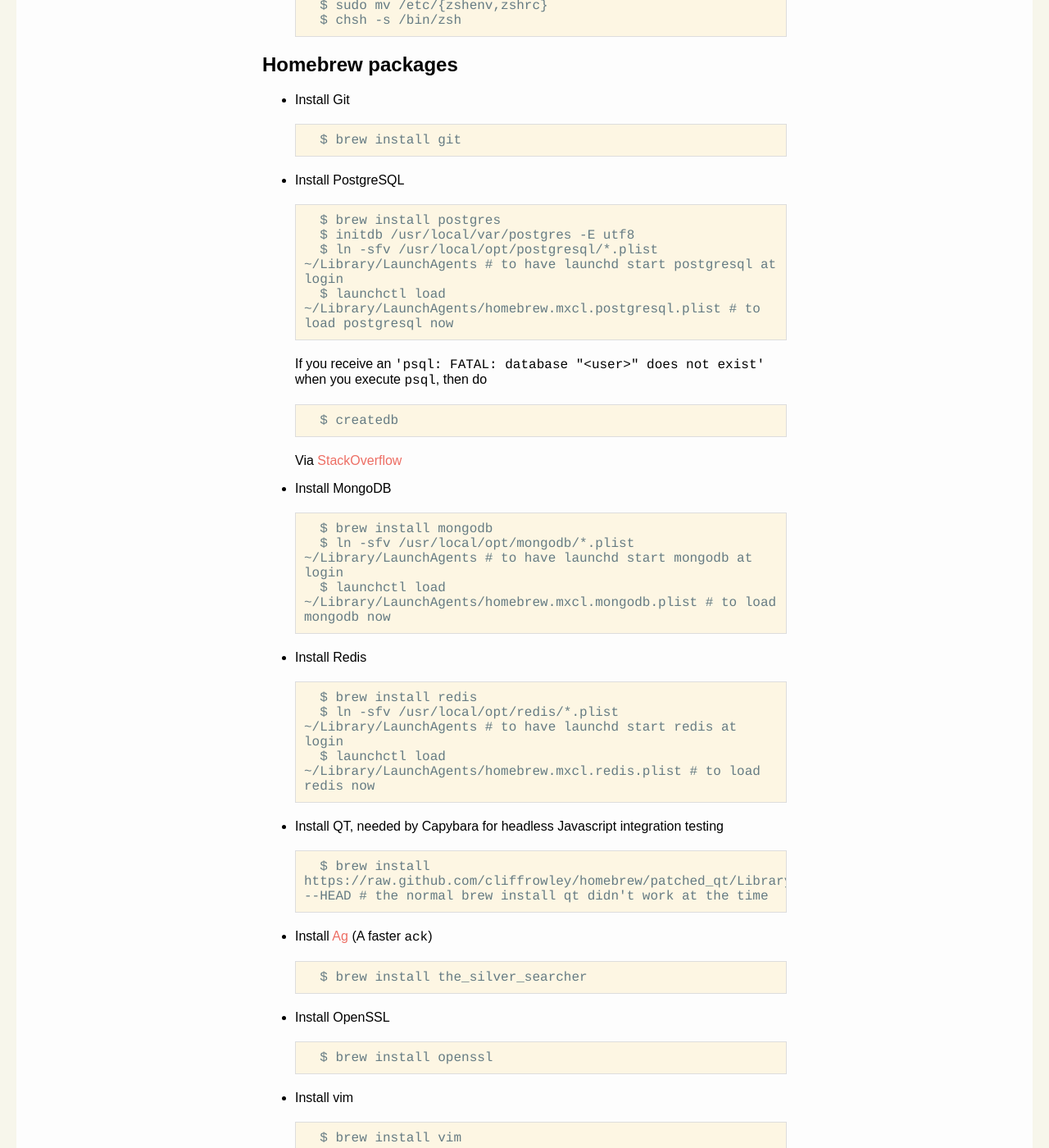
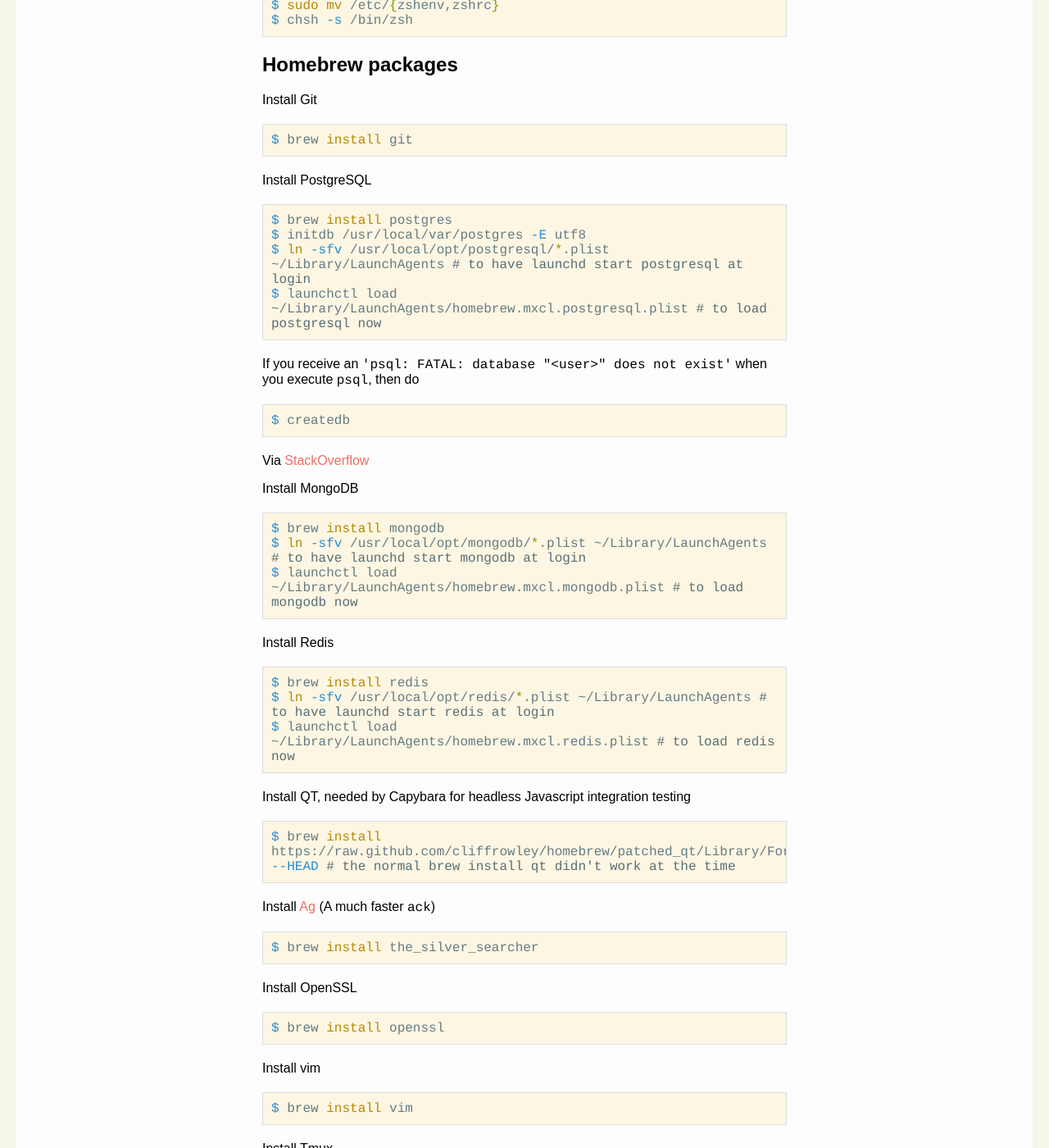
Before and after one commit to edgarhenriquez/edgarhenriquez.github.com, a Jekyll site: the page built from _posts/2013-11-09-setting-up-a-development-machine-on-mavericks.md, in a window 1280 px wide and 1400 px high, scrolled down 754 px. Shown: the whole window at 82% size. Built offline with Jekyll 4.4.1, drawn with Linux system fonts in a browser that asks for light colours; nearby versions of some CDN libraries; some of the changed text lies outside the part shown.

Commit message:
Update article to enable syntax highlighting

```diff
--- a/_posts/2013-11-09-setting-up-a-development-machine-on-mavericks.md
+++ b/_posts/2013-11-09-setting-up-a-development-machine-on-mavericks.md
@@ -12,135 +12,187 @@
 
 ## First steps
 
-- Update the system
+Update the system
 
-        $ sudo softwareupdate -iav
+{% highlight bash %}
+$ sudo softwareupdate -iav
+{% endhighlight %}
 
-- Install the Command Line Tools
+Install the Command Line Tools
 
-        $ xcode-select --install
+{% highlight bash %}
+$ xcode-select --install
+{% endhighlight %}
 
-- Install [Homebrew](http://brew.sh/)
+Install [Homebrew](http://brew.sh/)
 
-        $ ruby -e "$(curl -fsSkL raw.github.com/mxcl/homebrew/go)"
-        $ brew update
+{% highlight bash %}
+$ ruby -e "$(curl -fsSkL raw.github.com/mxcl/homebrew/go)"
+$ brew update
+{% endhighlight %}
 
-- Open `/etc/paths` and move `/usr/local/bin` to the first line, then add `/usr/local/sbin` next.
+Open `/etc/paths` and move `/usr/local/bin` to the first line, then add `/usr/local/sbin` next.
 
-- Set Zsh as default shell
+Set Zsh as default shell
 
-        $ sudo mv /etc/{zshenv,zshrc}
-        $ chsh -s /bin/zsh
+{% highlight bash %}
+$ sudo mv /etc/{zshenv,zshrc}
+$ chsh -s /bin/zsh
+{% endhighlight %}
 
 
 ## Homebrew packages
 
-- Install Git
+Install Git
 
-        $ brew install git
+{% highlight bash %}
+$ brew install git
+{% endhighlight %}
 
-- Install PostgreSQL
+Install PostgreSQL
 
-        $ brew install postgres
-        $ initdb /usr/local/var/postgres -E utf8
-        $ ln -sfv /usr/local/opt/postgresql/*.plist ~/Library/LaunchAgents # to have launchd start postgresql at login
-        $ launchctl load ~/Library/LaunchAgents/homebrew.mxcl.postgresql.plist # to load postgresql now
+{% highlight bash %}
+$ brew install postgres
+$ initdb /usr/local/var/postgres -E utf8
+$ ln -sfv /usr/local/opt/postgresql/*.plist ~/Library/LaunchAgents # to have launchd start postgresql at login
+$ launchctl load ~/Library/LaunchAgents/homebrew.mxcl.postgresql.plist # to load postgresql now
+{% endhighlight %}
 
   If you receive an `'psql: FATAL:  database "<user>" does not exist'` when you execute `psql`, then do
 
-        $ createdb
+{% highlight bash %}
+$ createdb
+{% endhighlight %}
 
   Via [StackOverflow](http://stackoverflow.com/questions/17633422/psql-fatal-database-user-does-not-exist)
 
-- Install MongoDB
+Install MongoDB
 
-        $ brew install mongodb
-        $ ln -sfv /usr/local/opt/mongodb/*.plist ~/Library/LaunchAgents # to have launchd start mongodb at login
-        $ launchctl load ~/Library/LaunchAgents/homebrew.mxcl.mongodb.plist # to load mongodb now
+{% highlight bash %}
+$ brew install mongodb
+$ ln -sfv /usr/local/opt/mongodb/*.plist ~/Library/LaunchAgents # to have launchd start mongodb at login
+$ launchctl load ~/Library/LaunchAgents/homebrew.mxcl.mongodb.plist # to load mongodb now
+{% endhighlight %}
 
-- Install Redis
+Install Redis
 
-        $ brew install redis
-        $ ln -sfv /usr/local/opt/redis/*.plist ~/Library/LaunchAgents # to have launchd start redis at login
-        $ launchctl load ~/Library/LaunchAgents/homebrew.mxcl.redis.plist # to load redis now
+{% highlight bash %}
+$ brew install redis
+$ ln -sfv /usr/local/opt/redis/*.plist ~/Library/LaunchAgents # to have launchd start redis at login
+$ launchctl load ~/Library/LaunchAgents/homebrew.mxcl.redis.plist # to load redis now
+{% endhighlight %}
 
-- Install QT, needed by Capybara for headless Javascript integration testing
+Install QT, needed by Capybara for headless Javascript integration testing
 
-        $ brew install https://raw.github.com/cliffrowley/homebrew/patched_qt/Library/Formula/qt.rb --HEAD # the normal brew install qt didn't work at the time
+{% highlight bash %}
+$ brew install https://raw.github.com/cliffrowley/homebrew/patched_qt/Library/Formula/qt.rb --HEAD # the normal brew install qt didn't work at the time
+{% endhighlight %}
 
-- Install [Ag](https://github.com/ggreer/the_silver_searcher) (A faster `ack`)
+Install [Ag](https://github.com/ggreer/the_silver_searcher) (A much faster `ack`)
 
-        $ brew install the_silver_searcher
+{% highlight bash %}
+$ brew install the_silver_searcher
+{% endhighlight %}
 
-- Install OpenSSL
+Install OpenSSL
 
-        $ brew install openssl
+{% highlight bash %}
+$ brew install openssl
+{% endhighlight %}
 
-- Install vim
+Install vim
 
-        $ brew install vim
+{% highlight bash %}
+$ brew install vim
+{% endhighlight %}
 
-- Install Tmux
+Install Tmux
 
-        $ brew install tmux
+{% highlight bash %}
+$ brew install tmux
+{% endhighlight %}
 
-- Install [ImageMagick](http://www.imagemagick.org/script/index.php)
+Install [ImageMagick](http://www.imagemagick.org/script/index.php)
 
-        $ brew install imagemagick
+{% highlight bash %}
+$ brew install imagemagick
+{% endhighlight %}
 
-- Install the [Heroku Toolbelt](https://toolbelt.heroku.com)
+Install the [Heroku Toolbelt](https://toolbelt.heroku.com)
 
-        $ brew install heroku-toolbelt
+{% highlight bash %}
+$ brew install heroku-toolbelt
+{% endhighlight %}
 
-- Install the [heroku-accounts](https://github.com/ddollar/heroku-accounts) plugin to multiple accounts support
+Install the [heroku-accounts](https://github.com/ddollar/heroku-accounts) plugin to multiple accounts support
 
-        $ heroku plugins:install git://github.com/ddollar/heroku-accounts.git
+{% highlight bash %}
+$ heroku plugins:install git://github.com/ddollar/heroku-accounts.git
+{% endhighlight %}
 
 
 ## Ruby environment
 
-- Install [rbenv](https://github.com/sstephenson/rbenv), [ruby-build](https://github.com/sstephenson/ruby-build) and [rbenv-gem-rehash](https://github.com/sstephenson/rbenv-gem-rehash)
+Install [rbenv](https://github.com/sstephenson/rbenv), [ruby-build](https://github.com/sstephenson/ruby-build) and [rbenv-gem-rehash](https://github.com/sstephenson/rbenv-gem-rehash)
 
-        $ brew install rbenv ruby-build rbenv-gem-rehash
+{% highlight bash %}
+$ brew install rbenv ruby-build rbenv-gem-rehash
+{% endhighlight %}
 
-- Add `if which rbenv > /dev/null; then eval "$(rbenv init -)"; fi` to your `.zshrc`
+Add `if which rbenv > /dev/null; then eval "$(rbenv init -)"; fi` to your `.zshrc`
 
-- Install your favorite ruby version
+Install your favorite ruby version
 
-        $ rbenv install 2.0.0-p247
-        $ rbenv global 2.0.0-p247 # set as the default version to use
-        $ rbenv rehash # rebuild the shim executables
+{% highlight bash %}
+$ rbenv install 2.0.0-p247
+$ rbenv global 2.0.0-p247 # set as the default version to use
+$ rbenv rehash # rebuild the shim executables
+{% endhighlight %}
 
-- Update the local gem system
+Update the local gem system
 
-        $ gem update —-system
+{% highlight bash %}
+$ gem update —-system
+{% endhighlight %}
 
-- Install bundler
+Install bundler
 
-        $ gem install bundler --no-document
+{% highlight bash %}
+$ gem install bundler --no-document
+{% endhighlight %}
 
 
 ## Python environment
 
-- Install python
+Install python
 
-        $ brew install python --with-brewed-openssl
+{% highlight bash %}
+$ brew install python --with-brewed-openssl
+{% endhighlight %}
 
-- Add the following to your `.zshrc`
+Add the following to your `.zshrc`
 
-        export PATH=/usr/local/share/python:$PATH
+{% highlight bash %}
+export PATH=/usr/local/share/python:$PATH
+{% endhighlight %}
 
-- Update Setuptools and Pip
+Update Setuptools and Pip
 
-        $ pip install --upgrade setuptools
-        $ pip install --upgrade pip
+{% highlight bash %}
+$ pip install --upgrade setuptools
+$ pip install --upgrade pip
+{% endhighlight %}
 
-- Install [virtualenv](https://pypi.python.org/pypi/virtualenv) and [virtualenvwrapper](https://pypi.python.org/pypi/virtualenvwrapper)
+Install [virtualenv](https://pypi.python.org/pypi/virtualenv) and [virtualenvwrapper](https://pypi.python.org/pypi/virtualenvwrapper)
 
-        $ pip install virtualenv virtualenvwrapper
+{% highlight bash %}
+$ pip install virtualenv virtualenvwrapper
+{% endhighlight %}
 
-- Add `source /usr/local/bin/virtualenvwrapper.sh'` to your `.zshrc` and then reload zsh
+Add `source /usr/local/bin/virtualenvwrapper.sh` to your `.zshrc` and then reload zsh
 
-        $ source ~/.zshrc
+{% highlight bash %}
+$ source ~/.zshrc
+{% endhighlight %}
 
-  By default, virtualenv will create a `.virtualenv` directory in your $HOME.
+By default, virtualenv will create a `.virtualenv` directory in your $HOME.
```
